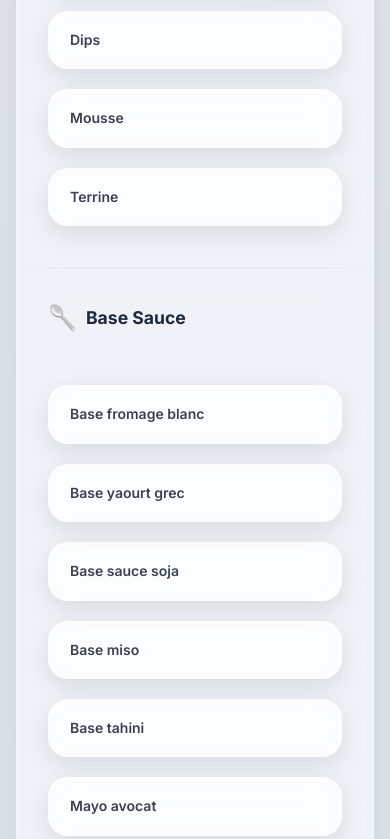
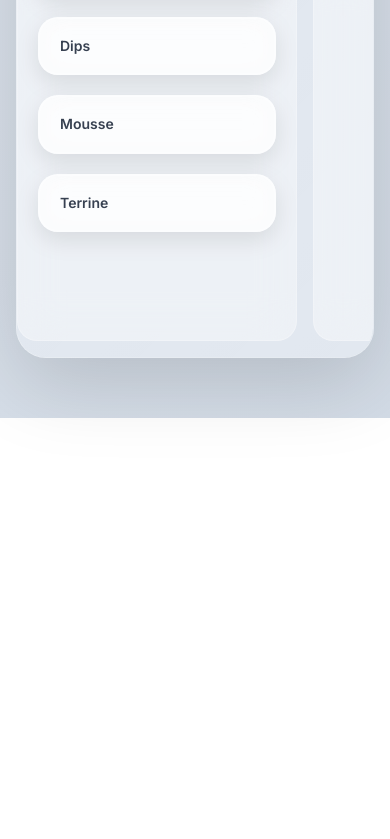
Before and after one commit to arthurw31/repas-healthy, a plain HTML site: page index.html/index.html in a window 390 px wide. Shown: the part 2097-2936 px from the top of the page. After the commit the page ends 2515 px from the top, so only its background shows below. Drawn offline with Linux system fonts and the light colour scheme.

Commit message:
Update swipe on phone index.html

```diff
--- a/index.html/index.html
+++ b/index.html/index.html
@@ -383,6 +383,27 @@
 
         .category-section:hover {
             background: rgba(255, 255, 255, 0.5);
+        }
+
+        /* Mobile - Scroll horizontal */
+        @media (max-width: 768px) {
+            .content-grid {
+                display: flex;
+                overflow-x: auto;
+                gap: 16px;
+                padding: 16px;
+                scroll-snap-type: x mandatory;
+                -webkit-overflow-scrolling: touch;
+            }
+
+            .category-section {
+                min-width: 280px;
+                flex-shrink: 0;
+                scroll-snap-align: start;
+                border-radius: 20px;
+                min-height: 400px;
+                padding: 20px;
+            }
         }
 
         .category-header {
```
